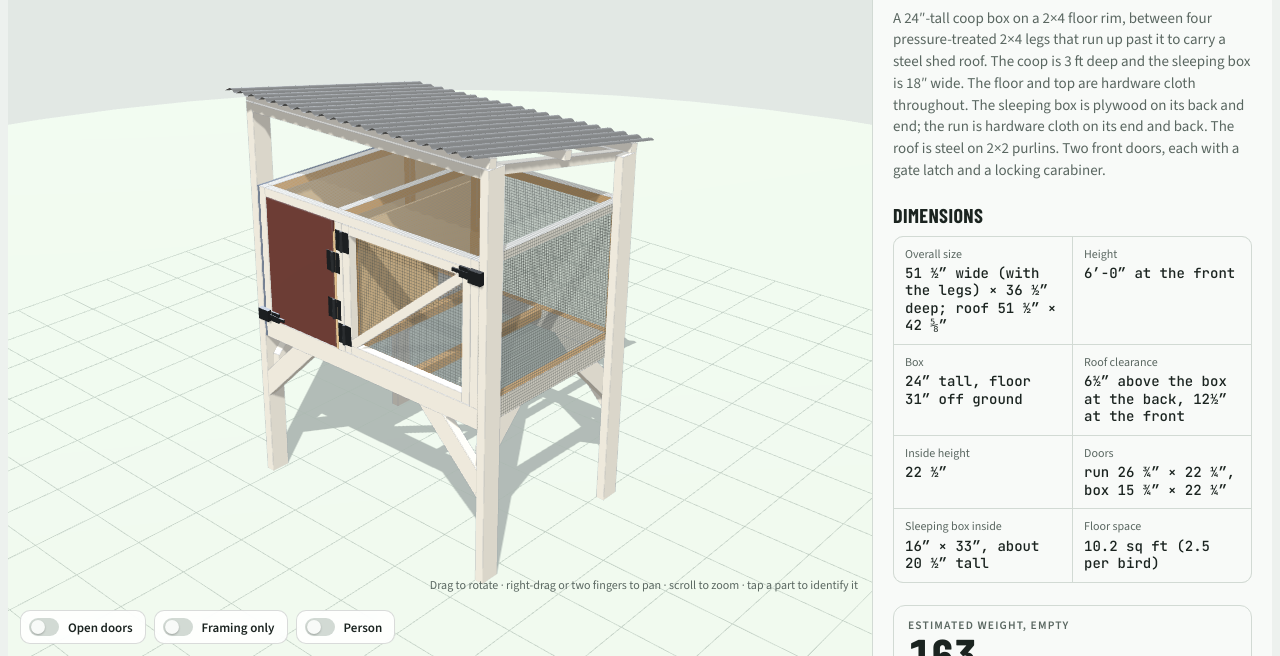
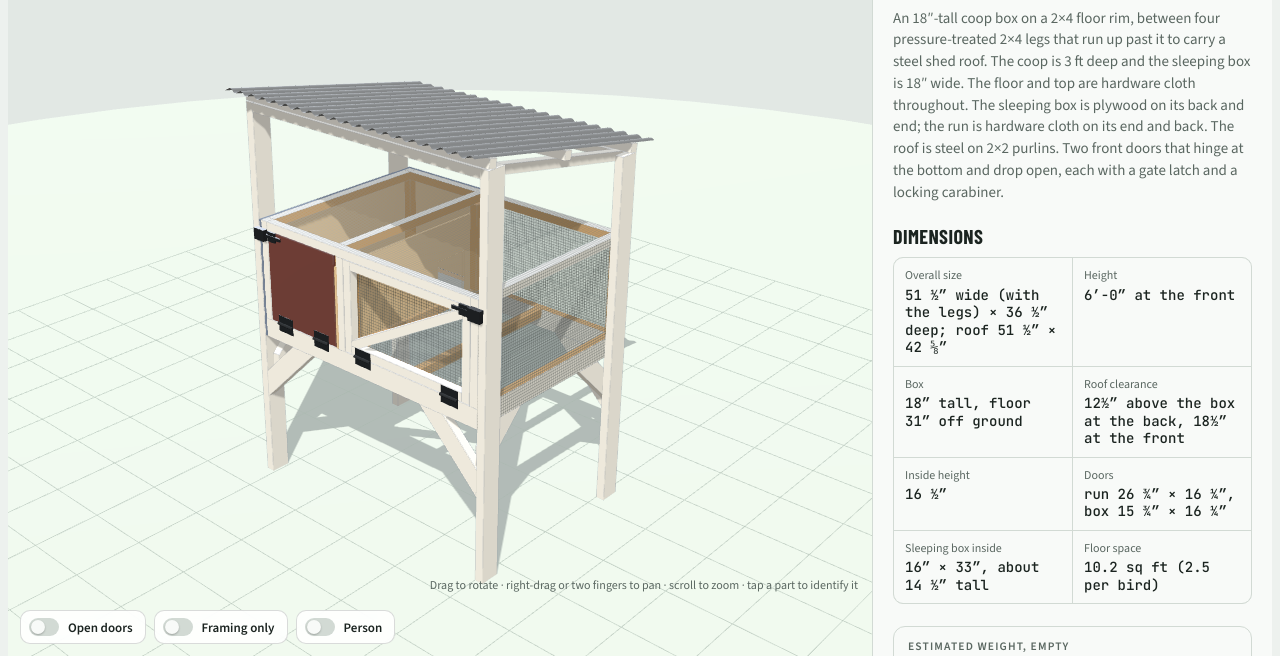
Before and after one commit to kyleheddon/bookmarklets, a plain HTML site: page quail-coop/coop.html in a window 1280 px wide. Shown: the part 152-808 px from the top of the page. Drawn offline with nearby package versions, Linux system fonts and the light colour scheme; animation ran at ten frames a second.

Commit message:
Quail coop: 18in cage, drop-down doors hinged at the bottom
- The box is 18in tall instead of 24in; the roof stays put, so it now
  clears the box by 12-1/2in at the back and 18-1/2in at the front.
- Both doors hinge along their bottom edge onto the front rim (two hinges
  each) and drop open; each gate latch moves to the door's top rail at
  its outer end, catching on the corner post and leg.
- Box door rails now run full width with the stile between them.

Co-Authored-By: Claude Opus 5.5 <noreply@anthropic.com>
Claude-Session: https://claude.ai/code/session_01At7zZNUThXiBRpTYxjU9B8

```diff
--- a/quail-coop/coop.html
+++ b/quail-coop/coop.html
@@ -471,8 +471,16 @@ function torus(ctx, parent, pos, rotY){
   addMesh(ctx,g,{mat:'carabiner',layer:'hardware',name:'Locking carabiner',desc:'Clips through the latch so it cannot be lifted',parent});
 }
 function cyl(ctx, parent, pos, len, axis){
-  if(ctx.dry) return; const g=new THREE.CylinderGeometry(0.26,0.26,len,10); if(axis==='z') g.rotateX(Math.PI/2); g.translate(pos[0],pos[1],pos[2]);
+  if(ctx.dry) return; const g=new THREE.CylinderGeometry(0.26,0.26,len,10); if(axis==='z') g.rotateX(Math.PI/2); else if(axis==='x') g.rotateZ(Math.PI/2); g.translate(pos[0],pos[1],pos[2]);
   addMesh(ctx,g,{mat:'steel',layer:'hardware',name:'Hinge knuckle',desc:'Hardware',parent});
+}
+/* Bottom hinge for a drop-down door: door leaf on the door's front face just above its bottom edge, post leaf on the rim below, pin along x. */
+function bottomHinge(ctx, R, xc, doorScrew){
+  hwBox(ctx,R.pivot,[xc-1.75,xc+1.75],[0.05,1.45],[-0.08,0],'steel','Butt hinge leaf (door)');
+  hwBox(ctx,R.fixed,[xc-1.75,xc+1.75],[-1.5,-0.15],[-0.08,0],'steel','Butt hinge leaf (rim)');
+  cyl(ctx,R.fixed,[xc,-0.05,-0.22],3.5,'x');
+  for(const dx of [-1.2,0,1.2]){ fast(ctx,doorScrew||'scr114',[xc+dx,0.75,-0.08],'-z',R.pivot); fast(ctx,'sup',[xc+dx,-0.8,-0.08],'-z',R.fixed); }
+  hw(ctx,'Door hinge, 3½″ matte black',0.25,R.use);
 }
 /* A door rig: a pivot group that swings plus a fixed group in the same coordinates. */
 function rig(ctx, pos, use, axis, open){
@@ -552,7 +560,7 @@ function buildCoop(cfg, ctx){
   const fr={mat:'wood',layer:'framing'};
   const B=o=>box(ctx,o), P=o=>prism(ctx,o), sc=(it,p,d,par)=>fast(ctx,it,p,d,par);
   const yR0=rim?yLF-tf-3.5:yLF-3.5, yFB=rim?yR0:f1;   /* rim: the floor sheet sits on the rim joists */                                     /* rim joist bottom; bottom edge of the floor frame (walls and mesh start here) */
-  const boxTop=yLF+24;                                                    /* rim: top of the enclosure */
+  const boxTop=yLF+18;                                                    /* rim: top of the enclosure */
   const top=(rim?boxTop:yTF)-T, ft0=f1+T-tf, dx0=rim?cxm:cxm-tb/2;   /* rim: the divider's run-side face is on the divider line, against the middle posts */                          /* door-opening top; ledger tops; run-side face of the divider */
   ctx.mod='coop';
   const SK=k=>rim?({join:'frames',braces:'legs',ledgers:'floor',cleats:'divider',stops:'doors',walls:'mesh',roofframe:'roof',roofdeck:'roof',roofing:'roof',hang:'doors'}[k]||k):k;
@@ -836,7 +844,7 @@ function buildCoop(cfg, ctx){
   ctx.st=SK('doors');
   if(rim){
     /* run door: hinged on the middle post (right edge), latching at the run-end corner post */
-    const UR=rig(ctx,[jR-g8,yLF+g8,0],'Run door','y',-1.8);
+    const UR=rig(ctx,[jR-g8,yLF+g8,0],'Run door','x',-1.5);   /* drops open on bottom hinges */
     { const dm={mat:'door',layer:'doors',parent:UR.pivot}, dw=udw, dh=udh;
       for(const xs of [[-dw,-dw+T],[-T,0]]) box(ctx,{...dm,name:'Run door stile (2×2)',x:xs,y:[0,dh],z:[0,dz],bom:lum(dh)});
       for(const ys of [[0,T],[dh-T,dh]]) box(ctx,{...dm,name:'Run door rail (2×2)',x:[-dw+T,-T],y:ys,z:[0,dz],bom:lum(dw-2*T)});
@@ -849,19 +857,20 @@ function buildCoop(cfg, ctx){
       meshPanel(ctx,{name:'Run door hardware cloth',axis:'z',at:dz+0.03,u:[-dw+0.1,-0.1],v:[0.1,dh-0.1],parent:UR.pivot});
       fastN(ctx,'staple', Math.ceil(2*(dw+dh)/2.5)+Math.ceil(Math.hypot(dw,dh)/3)); }
     /* box door: hinged on the divider/middle post (left edge), latching at the box-end corner post */
-    const BR=rig(ctx,[jB+g8,yLF+g8,0],'Sleeping box door','y',1.8);
+    const BR=rig(ctx,[jB+g8,yLF+g8,0],'Sleeping box door','x',-1.5);
     { const bw=bdw, dh=udh, bm={mat:'wood',layer:'doors',parent:BR.pivot};
       box(ctx,{mat:'door',layer:'doors',name:'Sleeping box door (plywood)',x:[0,bw],y:[0,dh],z:[0,tb],parent:BR.pivot,bom:{k:'ply',th:tb,w:bw,h:dh}});
-      box(ctx,{...bm,name:'Box door stile (2×2, inside face, hinge side)',x:[0,T],y:[ri,dh-ri],z:[tb,tb+T],bom:lum(dh-2*ri)});
-      box(ctx,{...bm,name:'Box door rail, bottom (2×2, inside face)',x:[T,bw-ri],y:[ri,ri+T],z:[tb,tb+T],bom:lum(bw-T-ri)});
-      box(ctx,{...bm,name:'Box door rail, top (2×2, inside face)',x:[T,bw-ri],y:[dh-ri-T,dh-ri],z:[tb,tb+T],bom:lum(bw-T-ri)});
+      box(ctx,{...bm,name:'Box door stile (2×2, inside face)',x:[0,T],y:[T,dh-T],z:[tb,tb+T],bom:lum(dh-2*T)});
+      box(ctx,{...bm,name:'Box door rail, bottom (2×2, inside face)',x:[0,bw],y:[0,T],z:[tb,tb+T],bom:lum(bw)});
+      box(ctx,{...bm,name:'Box door rail, top (2×2, inside face)',x:[0,bw],y:[dh-T,dh],z:[tb,tb+T],bom:lum(bw)});
       for(const y of along(ri,dh-ri,6,1)) sc('scr114',[0.75,y,0],'-z',BR.pivot);
-      for(const y of [ri+0.75,dh-ri-0.75]) for(const x of along(T,bw-ri,6,1.5)) sc('scr114',[x,y,0],'-z',BR.pivot); }
+      for(const y of [0.75,dh-0.75]) for(const x of along(0,bw,6,1.5)) sc('scr114',[x,y,0],'-z',BR.pivot); }
     ctx.st=SK('hang');
-    for(const h of [3,udh-3]) insetHinge(ctx,UR,h,-1,'scr114');          /* run door hinges high and low on the middle post */
-    for(const h of [7,udh-7]) insetHinge(ctx,BR,h,1,'scr114');           /* box door hinges between them, so the leaves miss */
-    insetLatch(ctx,UR,udw,udh-0.75,-1,'scr114');                          /* catch on the run-end corner post and leg */
-    insetLatch(ctx,BR,bdw,ri+0.75,1,'scr114');                            /* catch on the box-end corner post, end wall and leg */
+    /* both doors hinge along their bottom edge onto the front rim and drop open; the latch is at the top outer corner */
+    for(const xc of [-udw+4,-4]) bottomHinge(ctx,UR,xc,'scr114');
+    for(const xc of [3.5,bdw-3.5]) bottomHinge(ctx,BR,xc,'scr114');
+    insetLatch(ctx,UR,udw,udh-0.75,-1,'scr114');                          /* along the top rail; catch on the run-end corner post and leg */
+    insetLatch(ctx,BR,bdw,udh-0.75,1,'scr114');                           /* along the top rail; catch on the box-end corner post, end wall and leg */
   } else {
   const UR=rig(ctx,[T+g8,yLF+g8,0],'Run door','y',1.8);
   { const dm={mat:'door',layer:'doors',parent:UR.pivot}, dw=udw, dh=udh;
@@ -1060,23 +1069,23 @@ MODELS.rim = (()=>{
   const keep=k=>{ const st=o.steps.find(x=>x[2]===k); return [st[0],fix(st[1]),k]; };
   const steps=[
     ['Build the floor','Make a 48″ × 36″ frame of 2×4s on edge: 48″ front and back rims, with 33″ side rims between them, fastened with two 3″ screws through the front or back rim into each end. Fit two 33″ 2×2 joists flush with the top, each with one 3″ screw through each rim into its end: one centred 30″ from the run end, under the divider, and one in the middle of the run. Predrill everything. Staple ½″ hardware cloth over the whole top, 48″ × 36″, pulled tight, with a fence staple every 2–3″ along the rims and both joists.','floor'],
-    ['Build the wall frames','Build the walls on the floor frame, standing on the mesh. Stand a 24″ 2×2 corner post on each corner and toe-screw it down into the rims with a 2½″ screw from the inside. Stand two 22½″ 2×4 middle posts on edge, running front to back, one at the front and one at the back, with their box-side faces 30″ from the outside of the run end, and toe-screw each down with two 2½″ screws. Join the corner posts with 45″ 2×2 top rails front and back and 33″ side top rails, one 3″ screw through each post into each rail end after two 2″ brads. Fit a 33″ 2×2 cross rail over the divider line between the front and back top rails, and drive a 3″ screw down through each top rail into each middle post. Check that the box is square.','frames'],
-    ['Add the divider','Cut the divider from ½″ plywood, 36″ × 20½″, with a 7″ × 8″ pop hole notched into the bottom edge 5″ from the back. Stand it on the mesh against the box-side faces of the two middle posts, front edge flush with the front of the box, and drive 1⅝″ screws through it into each post about every 6″. The 2″ gap above it, under the cross rail, lets air move between the run and the sleeping box.','divider'],
-    ['Add the wall mesh and plywood','Staple ½″ hardware cloth over the run, with a fence staple every 2–3″ along every edge: the run end (36″ × 27½″) and the run half of the back (28½″ × 27½″), each from the bottom of the floor rim to the box top, and the whole top (48″ × 36″), stapled to the top rails and the cross rail. Then close in the sleeping box with ½″ plywood and 1⅝″ screws about every 6″: the back (19½″ × 27½″, from the back middle post to the corner) and the end (36½″ × 27½″, lapping the back sheet\'s edge).','mesh'],
+    ['Build the wall frames','Build the walls on the floor frame, standing on the mesh. Stand an 18″ 2×2 corner post on each corner and toe-screw it down into the rims with a 2½″ screw from the inside. Stand two 16½″ 2×4 middle posts on edge, running front to back, one at the front and one at the back, with their box-side faces 30″ from the outside of the run end, and toe-screw each down with two 2½″ screws. Join the corner posts with 45″ 2×2 top rails front and back and 33″ side top rails, one 3″ screw through each post into each rail end after two 2″ brads. Fit a 33″ 2×2 cross rail over the divider line between the front and back top rails, and drive a 3″ screw down through each top rail into each middle post. Check that the box is square.','frames'],
+    ['Add the divider','Cut the divider from ½″ plywood, 36″ × 14½″, with a 7″ × 8″ pop hole notched into the bottom edge 5″ from the back. Stand it on the mesh against the box-side faces of the two middle posts, front edge flush with the front of the box, and drive 1⅝″ screws through it into each post about every 6″. The 2″ gap above it, under the cross rail, lets air move between the run and the sleeping box.','divider'],
+    ['Add the wall mesh and plywood','Staple ½″ hardware cloth over the run, with a fence staple every 2–3″ along every edge: the run end (36″ × 21½″) and the run half of the back (28½″ × 21½″), each from the bottom of the floor rim to the box top, and the whole top (48″ × 36″), stapled to the top rails and the cross rail. Then close in the sleeping box with ½″ plywood and 1⅝″ screws about every 6″: the back (19½″ × 21½″, from the back middle post to the corner) and the end (36½″ × 21½″, lapping the back sheet\'s edge).','mesh'],
     ['Attach the legs','Cut two 69″ and two 63″ pressure-treated 2×4 legs; the taller pair goes at the front, and all four run on up past the box to carry the roof. With a helper holding the box at its final height (floor 31″ up), set a leg at each corner against the outside of each end, its 3½″ face against the side rim and corner post and flush with the box\'s front or back face; on the run end the legs go over the hardware cloth, on the box end over the plywood. Plumb each leg and fasten it with four screws into the side rim and three into the corner post: 2½″ on the run end, 3″ on the box end so they reach through the plywood. Then cut eight pressure-treated 2×4 knee braces with both ends at 45°. Four are 17″ long: one under each end of the front and back rims, from the leg up to the rim\'s underside, toe-screwed into the leg and up into the rim with 2½″ screws. Four are 12¾″ long: one under each end of each side rim, its foot lapping the inside face of the leg and its top under the rim; drive two 2½″ screws through the leg into the foot, and toe-screw the top up into the rim.','legs'],
-    ['Add the roof','Screw 48½″ 2×2 roof rails between the leg tops, front and back, with one 3″ screw through each leg into each end. Fit three 33½″ 2×2 rafters between the rails, both ends cut at 10°: one against each pair of legs, with a 2½″ screw through each leg into it, and one in the middle, each with one 3″ screw through each rail into its end after two brads. Lay three 51½″ 2×2 purlins across the rafters, flush with the outside faces of the legs (over the front rail, mid-roof and over the back rail), with one 2½″ screw down through each purlin into each rafter. Cut two 8 ft steel panels into three 44⅝″ pieces and lay them across the purlins, corrugations running down the slope, each overlapping the next by one corrugation. Drive the roofing screws through every other valley into each purlin, snugging the washers until they just bulge. The roof clears the box by 6½″ at the back and 12½″ at the front.','roof'],
-    ['Add the doors','Build each door ⅛″ smaller than its opening. Run door: a 2×2 frame, one 2½″ screw through each stile into each rail end after two brads, a 2×2 brace rising from the bottom hinge corner, toe-screwed at each end with 2½″ screws, and hardware cloth stapled on the back. Box door: ½″ plywood with a 2×2 frame on its inside face (a hinge-side stile and top and bottom rails, flush with the edges), fastened with 1¼″ screws through the plywood. Both doors hinge on the middle post and divider: the run door\'s hinges 3″ from its top and bottom, the box door\'s 7″, so the leaves miss each other. Door-side hinge screws are #8 × 1¼″. Latch the run door near its top and the box door near its bottom, each catch on the outer corner post and lapping onto the leg. There are no door stops: the latches hold the doors flush with the front.','doors'],
+    ['Add the roof','Screw 48½″ 2×2 roof rails between the leg tops, front and back, with one 3″ screw through each leg into each end. Fit three 33½″ 2×2 rafters between the rails, both ends cut at 10°: one against each pair of legs, with a 2½″ screw through each leg into it, and one in the middle, each with one 3″ screw through each rail into its end after two brads. Lay three 51½″ 2×2 purlins across the rafters, flush with the outside faces of the legs (over the front rail, mid-roof and over the back rail), with one 2½″ screw down through each purlin into each rafter. Cut two 8 ft steel panels into three 44⅝″ pieces and lay them across the purlins, corrugations running down the slope, each overlapping the next by one corrugation. Drive the roofing screws through every other valley into each purlin, snugging the washers until they just bulge. The roof clears the box by 12½″ at the back and 18½″ at the front.','roof'],
+    ['Add the doors','Build each door ⅛″ smaller than its opening. Run door: a 2×2 frame, one 2½″ screw through each stile into each rail end after two brads, a 2×2 diagonal brace toe-screwed at each end with 2½″ screws, and hardware cloth stapled on the back. Box door: ½″ plywood with a 2×2 frame on its inside face (top and bottom rails across the full width and a stile between them on one side), fastened with 1¼″ screws through the plywood. Both doors hinge along the bottom and drop open: two hinges per door, about 4″ in from each end, with the door leaf on the door\'s bottom rail (#8 × 1¼″ screws) and the other leaf on the front floor rim below it. Mount each gate latch along the door\'s top rail at its outer end, with the catch on the outer corner post and lapping onto the leg. There are no door stops: the latch holds each door shut, flush with the front.','doors'],
     ['Paint','Prime and paint the outside to match the house: the frame, legs, roof frame and run door white, the plywood walls slate blue, the sleeping-box door red-brown. Leave the inside bare. Paint the pressure-treated legs and knee braces once they have dried out, usually a few weeks after purchase. Let the paint cure for a few days before the birds move in.','paint'],
     keep('place')];
   return Object.assign({},o,{
     tab:'Outdoor coop', title:'Four-Quail Coop: Box on a 2×4 Stand',
-    lede:'A 24″-tall coop box on a 2×4 floor rim, between four pressure-treated 2×4 legs that run up past it to carry a steel shed roof. The coop is 3 ft deep and the sleeping box is 18″ wide. The floor and top are hardware cloth throughout. The sleeping box is plywood on its back and end; the run is hardware cloth on its end and back. The roof is steel on 2×2 purlins. Two front doors, each with a gate latch and a locking carabiner.',
+    lede:'An 18″-tall coop box on a 2×4 floor rim, between four pressure-treated 2×4 legs that run up past it to carry a steel shed roof. The coop is 3 ft deep and the sleeping box is 18″ wide. The floor and top are hardware cloth throughout. The sleeping box is plywood on its back and end; the run is hardware cloth on its end and back. The roof is steel on 2×2 purlins. Two front doors that hinge at the bottom and drop open, each with a gate latch and a locking carabiner.',
     build:(cfg,ctx)=>buildCoop(Object.assign({},cfg,{outdoor:true,rim:true}),ctx),
     layers:[['framing','Framing'],['sheathing','Box plywood'],['mesh','Hardware cloth'],['roofing','Roofing'],['doors','Doors'],['hardware','Latches & hinges']],
     uses:{'2x4':'Floor rim joists, front and back middle posts','2x2':'Corner posts, box top rails, roof rails, rafters and purlins, floor joists, divider cleats, door frames','1x2':'Door stops'},
     ptUses:{'2x4':'Legs and knee braces'},
     specs:g=>[['Overall size',fIn(g.W+g.tb+3)+' wide (with the legs) × '+fIn(g.L+g.tb)+' deep; roof '+fIn(g.deck[0])+' × '+fIn(g.deck[1])],['Height',fFt(g.roofTop)+' at the front'],
-      ['Box','24″ tall, floor '+fIn(g.yLF)+' off ground'],['Roof clearance','6½″ above the box at the back, 12½″ at the front'],
+      ['Box','18″ tall, floor '+fIn(g.yLF)+' off ground'],['Roof clearance','12½″ above the box at the back, 18½″ at the front'],
       ['Inside height',fIn(g.clearFront)],['Doors','run '+fIn(g.udw)+' × '+fIn(g.udh)+', box '+fIn(g.bdw)+' × '+fIn(g.udh)],
       ['Sleeping box inside',fIn(g.box[0])+' × '+fIn(g.box[1])+', about '+fIn(g.box[2])+' tall'],['Floor space',(g.runArea+g.boxArea).toFixed(1)+' sq ft ('+((g.runArea+g.boxArea)/4).toFixed(1)+' per bird)']],
     have:o.have.map(h=>h[2]==='scr3'?['#8 deck screws, 3″','Frame and rim joints, middle posts, floor joist, box top and roof rails, rafters, and the legs on the box end. Predrill the 2×2.','scr3']:
@@ -1088,9 +1097,9 @@ MODELS.rim = (()=>{
       [/^Rafter/,'Both ends cut at 10° to sit flat on the roof rails'],[/^Roof rail/,'Between the legs, at their tops'],[/^Purlin/,'Flush with the outside faces of the legs'],
       [/^Sleeping box divider/,'7″ × 8″ pop hole notched into the bottom edge, 5″ from the back edge'],[/^Run end hardware cloth|^Back hardware cloth/,'Bottom of the floor rim to the box top'],
       [/^Box top hardware cloth/,'Stapled to the top rails and the cross rail'],[/^Back wall/,'From the back middle post to the corner'],[/^End wall/,'Laps the back wall\'s edge'],
-      [/door diagonal/,'Angled ends: mark off the door frame'],[/^Box door (stile|rail)/,'On the inside face, screwed through the plywood']],
+      [/door diagonal/,'Angled ends: mark off the door frame'],[/^Box door (stile|rail)/,'On the inside face, screwed through the plywood; the rails run full width']],
     notes:(g,an)=>[
-      ['How it goes together','A 3 ft deep, 24″-tall box on a 2×4 floor rim, standing between four pressure-treated 2×4 legs that run up past it to carry a steel shed roof. The box is closed on its own: plywood over the sleeping-box half of the top and hardware cloth over the run half. The roof only keeps rain and sun off; it clears the box by 6½″ at the back and 12½″ at the front.'],
+      ['How it goes together','A 3 ft deep, 18″-tall box on a 2×4 floor rim, standing between four pressure-treated 2×4 legs that run up past it to carry a steel shed roof. The box is closed on its own: plywood over the sleeping-box half of the top and hardware cloth over the run half. The roof only keeps rain and sun off; it clears the box by 12½″ at the back and 18½″ at the front.'],
       ['Roof','Corrugated steel on three 2×2 purlins, at about '+g.pitch12.toFixed(1)+' in 12 ('+Math.round(g.pitch)+'°), on 2×2 roof rails and rafters screwed to the legs. There is no deck: the box has its own hardware-cloth top, so the roof only keeps rain and sun off.'],
       ['Floor','½″ hardware cloth on the rim joists and two floor joists, so droppings fall through; clean under the coop now and then. Quail are light, but give them a small solid patch, like a board or a tray of sand, in the sleeping box to rest their feet.'],
       ['Legs','The four 2×4 legs and the eight knee braces are pressure-treated. Set the legs on pavers or patio blocks so they stay dry.'],
```
Also changed, not shown: quail-coop/index.html (+30 -21 lines), 1 other file.
